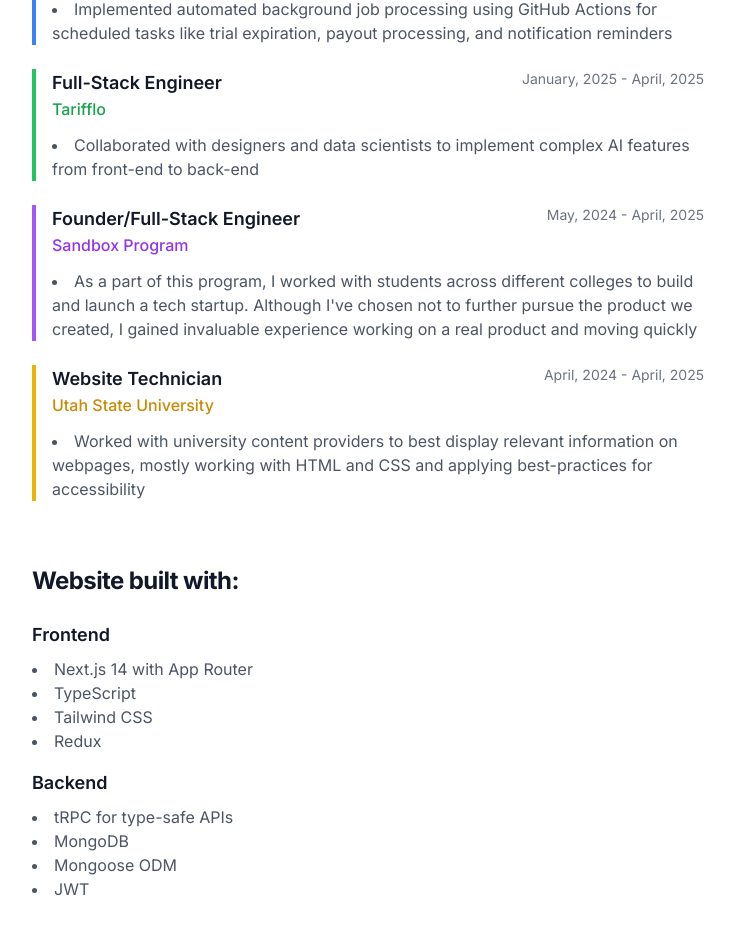
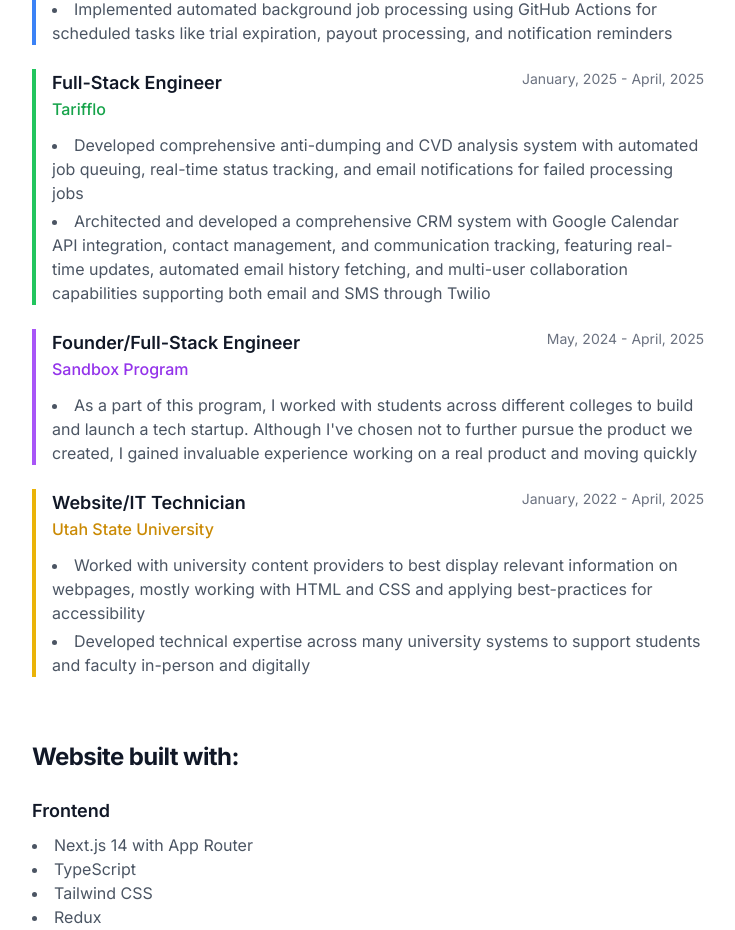
Before and after one commit to jacobrerickson/j8ke, a Next.js app in the folder apps/web/: page / in a window 1280 px wide. Shown: the part 860-1790 px from the top of the page, without its empty margins (272-1007 px from the left). Built offline with nearby package versions, Linux system fonts and the light colour scheme; no server answers.

Commit message:
adding to main page

```diff
--- a/apps/web/src/app/(public)/page.tsx
+++ b/apps/web/src/app/(public)/page.tsx
@@ -27,7 +27,9 @@
                         Full-Stack Engineer/Product Manager
                       </h4>
                       <p className="tw-text-md tw-font-medium tw-text-blue-600">
-                        <a href="https://www.aimsmarketing.ai">Athlete &amp; Influencer Marketing Solutions</a>
+                        <a href="https://www.aimsmarketing.ai">
+                          Athlete &amp; Influencer Marketing Solutions
+                        </a>
                       </p>
                     </div>
                     <span className="tw-text-sm tw-text-gray-500 tw-mt-1 sm:tw-mt-0">
@@ -35,21 +37,36 @@
                     </span>
                   </div>
                   <ul className="tw-mt-3 tw-list-disc tw-list-inside tw-text-gray-600 tw-space-y-1">
-                    <li>Built a full-stack TypeScript monorepo with Next.js web app and Express API using tRPC for end-to-end type safety</li>
                     <li>
-                      Implemented real-time bidirectional communication using Socket.io with JWT authentication, automatic token refresh, and organization-based chat system for brand-athlete messaging
+                      Built a full-stack TypeScript monorepo with Next.js web
+                      app and Express API using tRPC for end-to-end type safety
                     </li>
                     <li>
-                      Developed payment processing system with Stripe integration including payment intents, webhooks, subscription management, and Stripe Connect marketplace for automated athlete payouts
+                      Implemented real-time bidirectional communication using
+                      Socket.io with JWT authentication, automatic token
+                      refresh, and organization-based chat system for
+                      brand-athlete messaging
                     </li>
                     <li>
-                      Architected multi-tenant SaaS platform with role-based access control, organization management, contract generation with digital signatures, and automated workflow transitions
+                      Developed payment processing system with Stripe
+                      integration including payment intents, webhooks,
+                      subscription management, and Stripe Connect marketplace
+                      for automated athlete payouts
                     </li>
                     <li>
-                      Built scalable file management system using AWS S3 with presigned URLs and automated PDF generation for contracts
+                      Architected multi-tenant SaaS platform with role-based
+                      access control, organization management, contract
+                      generation with digital signatures, and automated workflow
+                      transitions
                     </li>
                     <li>
-                      Implemented automated background job processing using GitHub Actions for scheduled tasks like trial expiration, payout processing, and notification reminders
+                      Built scalable file management system using AWS S3 with
+                      presigned URLs and automated PDF generation for contracts
+                    </li>
+                    <li>
+                      Implemented automated background job processing using
+                      GitHub Actions for scheduled tasks like trial expiration,
+                      payout processing, and notification reminders
                     </li>
                   </ul>
                 </div>
@@ -70,8 +87,18 @@
                   </div>
                   <ul className="tw-mt-3 tw-list-disc tw-list-inside tw-text-gray-600 tw-space-y-1">
                     <li>
-                      Collaborated with designers and data scientists to
-                      implement complex AI features from front-end to back-end
+                      Developed comprehensive anti-dumping and CVD analysis
+                      system with automated job queuing, real-time status
+                      tracking, and email notifications for failed processing
+                      jobs
+                    </li>
+                    <li>
+                      Architected and developed a comprehensive CRM system with
+                      Google Calendar API integration, contact management, and
+                      communication tracking, featuring real-time updates,
+                      automated email history fetching, and multi-user
+                      collaboration capabilities supporting both email and SMS
+                      through Twilio
                     </li>
                   </ul>
                 </div>
@@ -83,9 +110,7 @@
                         Founder/Full-Stack Engineer
                       </h4>
                       <p className="tw-text-md tw-font-medium tw-text-purple-600">
-                        <a href="https://web.sandbox.ing/">
-                          Sandbox Program
-                        </a>
+                        <a href="https://web.sandbox.ing/">Sandbox Program</a>
                       </p>
                     </div>
                     <span className="tw-text-sm tw-text-gray-500 tw-mt-1 sm:tw-mt-0">
@@ -106,19 +131,26 @@
                   <div className="tw-flex tw-flex-col sm:tw-flex-row sm:tw-justify-between sm:tw-items-start">
                     <div>
                       <h4 className="tw-text-lg tw-font-semibold tw-text-gray-900">
-                        Website Technician
+                        Website/IT Technician
                       </h4>
                       <p className="tw-text-md tw-font-medium tw-text-yellow-600">
                         Utah State University
                       </p>
                     </div>
                     <span className="tw-text-sm tw-text-gray-500 tw-mt-1 sm:tw-mt-0">
-                      April, 2024 - April, 2025
+                      January, 2022 - April, 2025
                     </span>
                   </div>
                   <ul className="tw-mt-3 tw-list-disc tw-list-inside tw-text-gray-600 tw-space-y-1">
                     <li>
-                      Worked with university content providers to best display relevant information on webpages, mostly working with HTML and CSS and applying best-practices for accessibility
+                      Worked with university content providers to best display
+                      relevant information on webpages, mostly working with HTML
+                      and CSS and applying best-practices for accessibility
+                    </li>
+                    <li>
+                      Developed technical expertise across many university
+                      systems to support students and faculty in-person and
+                      digitally
                     </li>
                   </ul>
                 </div>
```
